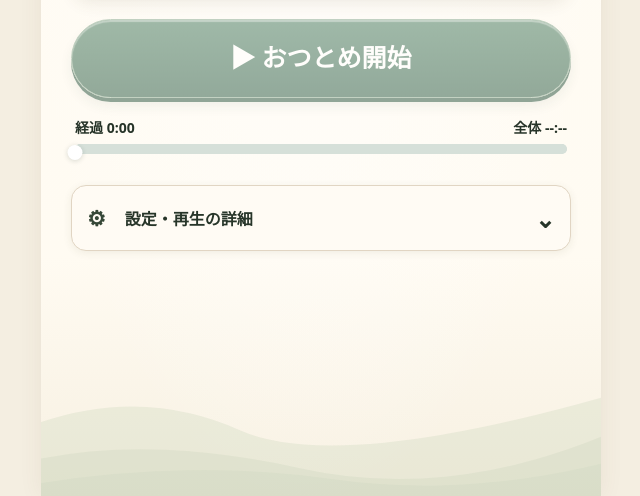
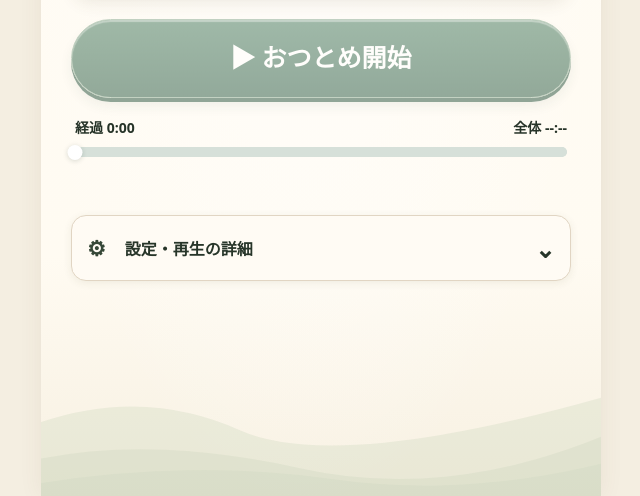
Before and after one commit to venuspunks/otsutome-app, a plain HTML site: page index.html in a window 1280 px wide. Shown: the part 304-800 px from the top of the page, without its empty margins (319-959 px from the left). Drawn offline with Linux system fonts and the light colour scheme.

Commit message:
Align A theme settings card near lower screen and soften decoration

```diff
--- a/index.html
+++ b/index.html
@@ -139,6 +139,10 @@
 .settings-chevron {margin-left:auto}
 .settings-symbol {margin-right:7px}
 :root[data-theme="gentle"] .app-header .header-emblem {display:grid}
+/* Ver.0.7-A refinement: align control position and ornamental restraint. */
+:root[data-theme="gentle"] main {display:flex;flex-direction:column;min-height:100dvh;padding-bottom:max(58px,env(safe-area-inset-bottom))}
+:root[data-theme="gentle"] details {margin-top:auto;padding-top:30px}
+:root[data-theme="gentle"] .now-card::before,:root[data-theme="gentle"] .now-card::after {opacity:.16}
 /* Ver.0.7-A refinement: match the agreed A screen's proportions and subtle artwork. */
 :root[data-theme="gentle"] body {background:#f4eee1}
 :root[data-theme="gentle"] main {
```
